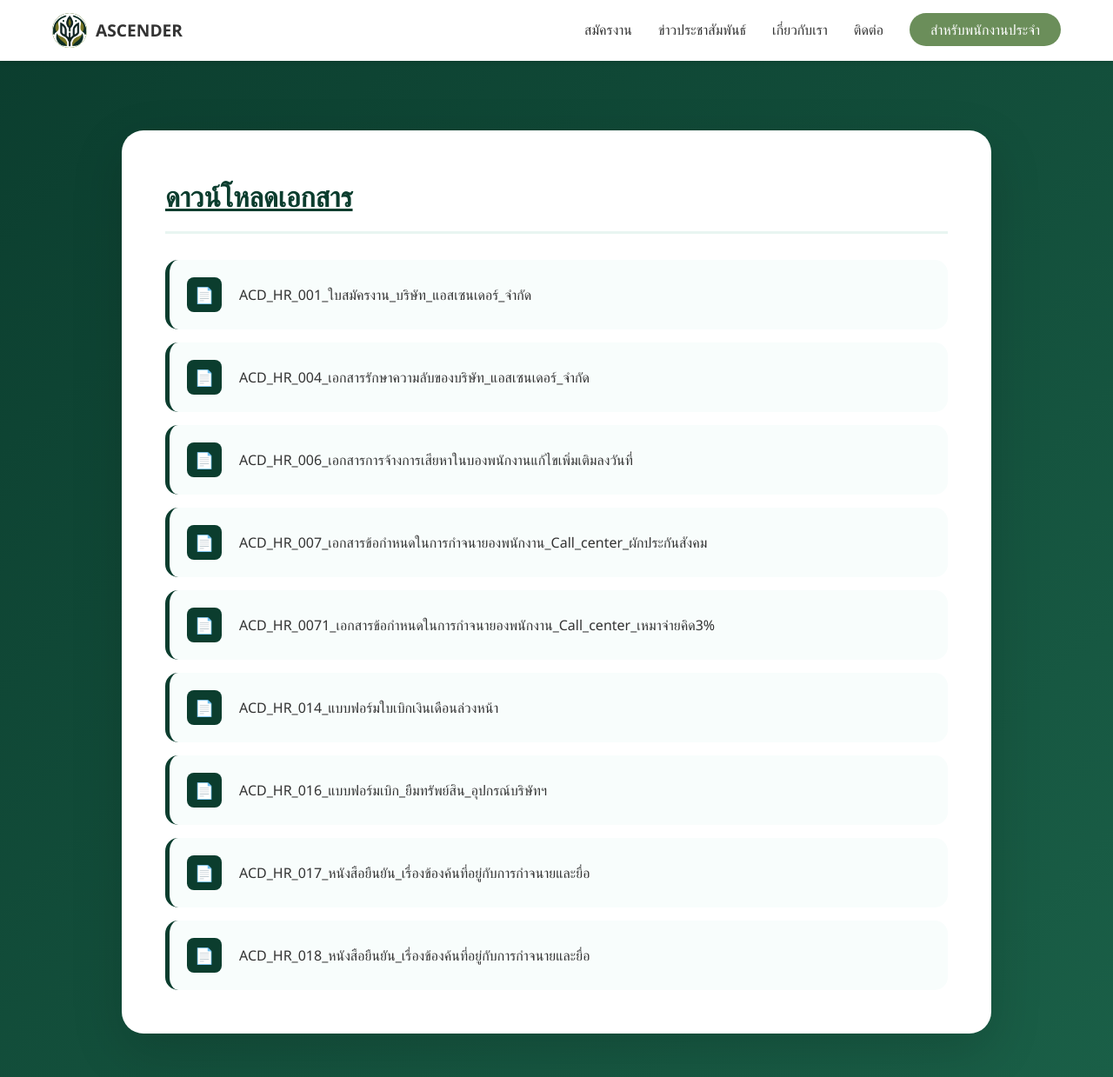
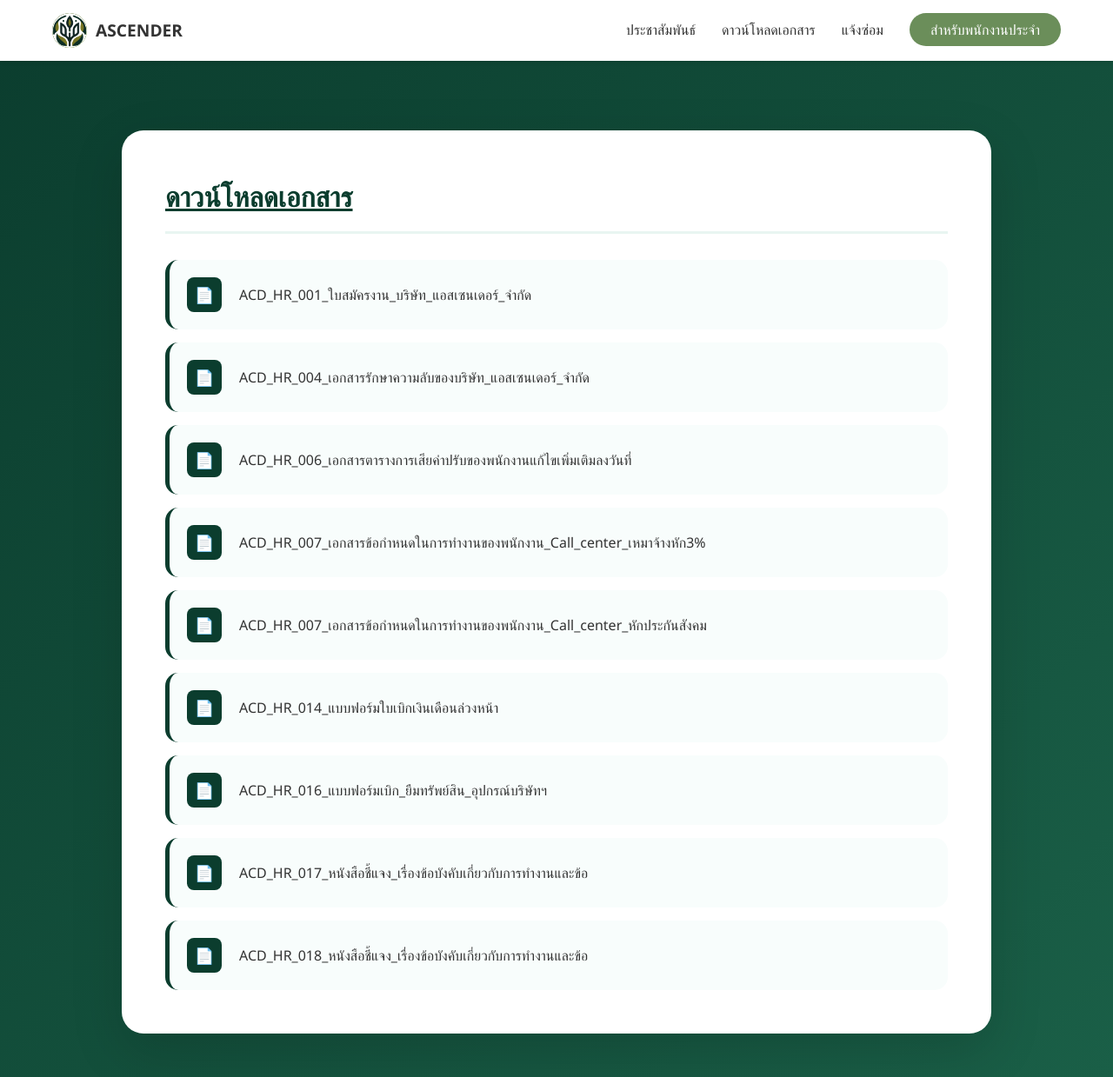
Before and after one commit to Tanachai511/Project_HR, a Django app: template myapp/templates/document.html in a window 1280 px wide. Shown: the whole page at 87% size. Run offline with Django 5.2, Linux system fonts and the light colour scheme; the template is opened without the code that fills it, so the values that code supplies are empty.

Commit message:
Update document.html

```diff
--- a/myapp/templates/document.html
+++ b/myapp/templates/document.html
@@ -119,12 +119,10 @@
       </div>
       <nav>
         <ul class="nav-menu">
-          <li><a href="#about">สมัครงาน</a></li>
-          <li><a href="#services">ข่าวประชาสัมพันธ์</a></li>
-          <li><a href="{% url 'aboutme' %}">เกี่ยวกับเรา</a></li>
-          <li><a href="#contact">ติดต่อ</a></li>
-          <li><a href="#apply" class="nav-btn">สำหรับพนักงานประจำ</a></li>
-        </ul>
+                    <li><a href="index.html">ประชาสัมพันธ์</a></li>
+          <li><a href="document.html">ดาวน์โหลดเอกสาร</a></li>
+          <li><a href="Jangsom.html">แจ้งซ่อม</a></li>
+          <li><a href=".html" class="nav-btn">สำหรับพนักงานประจำ</a></li>
       </nav>
     </div>
   </header>
@@ -133,57 +131,57 @@
     <h1 class="section-title">ดาวน์โหลดเอกสาร</h1>
 
     <div class="document-list">
-      <a href="ACD_HR_001_ใบสมัครงาน_บริษัท_แอสเซนเดอร์_จำกัด.pdf" class="document-item" target="_blank">
+      <a href="/files/ACD_HR_001_ใบสมัครงาน_บริษัท_แอสเซนเดอร์_จำกัด.doc" class="document-item" target="_blank">
         <div class="document-icon">📄</div>
         <div class="document-title">ACD_HR_001_ใบสมัครงาน_บริษัท_แอสเซนเดอร์_จำกัด</div>
         <div class="download-icon">⬇️</div>
       </a>
 
-      <a href="ACD_HR_004_เอกสารรักษาความลับของบริษัท_แอสเซนเดอร์_จำกัด.pdf" class="document-item" target="_blank">
+      <a href="/files/ACD_HR_004_เอกสารรักษาความลับของบริษัท_แอสเซนเดอร์_จำกัด.doc" class="document-item" target="_blank">
         <div class="document-icon">📄</div>
         <div class="document-title">ACD_HR_004_เอกสารรักษาความลับของบริษัท_แอสเซนเดอร์_จำกัด</div>
         <div class="download-icon">⬇️</div>
       </a>
 
-      <a href="ACD_HR_006_เอกสารการจ้างการเสียหาในบองพนักงานแก้ไขเพิ่มเติมลงวันที่.pdf" class="document-item" target="_blank">
+      <a href="/files/ACD_HR_006_เอกสารตารางการเสียค่าปรับของพนักงานแก้ไขเพิ่มเติมลงวันที่.doc" class="document-item" target="_blank">
         <div class="document-icon">📄</div>
-        <div class="document-title">ACD_HR_006_เอกสารการจ้างการเสียหาในบองพนักงานแก้ไขเพิ่มเติมลงวันที่</div>
+        <div class="document-title">ACD_HR_006_เอกสารตารางการเสียค่าปรับของพนักงานแก้ไขเพิ่มเติมลงวันที่</div>
         <div class="download-icon">⬇️</div>
       </a>
 
-      <a href="ACD_HR_007_เอกสารข้อกำหนดในการกำจนายองพนักงาน_Call_center_ผักประกันสังคม.pdf" class="document-item" target="_blank">
+      <a href="/files/ACD_HR_007_1_เอกสารข้อกำหนดในการทำงานของพนักงาน_Call_center_เหมาจ้างหัก3%.doc" class="document-item" target="_blank">
         <div class="document-icon">📄</div>
-        <div class="document-title">ACD_HR_007_เอกสารข้อกำหนดในการกำจนายองพนักงาน_Call_center_ผักประกันสังคม</div>
+        <div class="document-title">ACD_HR_007_เอกสารข้อกำหนดในการทำงานของพนักงาน_Call_center_เหมาจ้างหัก3%</div>
         <div class="download-icon">⬇️</div>
       </a>
 
-      <a href="ACD_HR_0071_เอกสารข้อกำหนดในการกำจนายองพนักงาน_Call_center_เหมาจ่ายคิด3%.pdf" class="document-item" target="_blank">
+      <a href="ACD_HR_007_เอกสารข้อกำหนดในการทำงานของพนักงาน_Call_center_หักประกันสังคม.doc" class="document-item" target="_blank">
         <div class="document-icon">📄</div>
-        <div class="document-title">ACD_HR_0071_เอกสารข้อกำหนดในการกำจนายองพนักงาน_Call_center_เหมาจ่ายคิด3%</div>
+        <div class="document-title">ACD_HR_007_เอกสารข้อกำหนดในการทำงานของพนักงาน_Call_center_หักประกันสังคม</div>
         <div class="download-icon">⬇️</div>
       </a>
 
-      <a href="ACD_HR_014_แบบฟอร์มใบเบิกเงินเดือนล่วงหน้า.pdf" class="document-item" target="_blank">
+      <a href="ACD_HR_014_แบบฟอร์มใบเบิกเงินเดือนล่วงหน้า.docx" class="document-item" target="_blank">
         <div class="document-icon">📄</div>
         <div class="document-title">ACD_HR_014_แบบฟอร์มใบเบิกเงินเดือนล่วงหน้า</div>
         <div class="download-icon">⬇️</div>
       </a>
 
-      <a href="ACD_HR_016_แบบฟอร์มเบิก_ยืมทรัพย์สิน_อุปกรณ์บริษัทฯ.pdf" class="document-item" target="_blank">
+      <a href="ACD_HR_016_แบบฟอร์มเบิก_ยืมทรัพย์สิน_อุปกรณ์บริษัทฯ.docx" class="document-item" target="_blank">
         <div class="document-icon">📄</div>
         <div class="document-title">ACD_HR_016_แบบฟอร์มเบิก_ยืมทรัพย์สิน_อุปกรณ์บริษัทฯ</div>
         <div class="download-icon">⬇️</div>
       </a>
 
-      <a href="ACD_HR_017_หนังสือยืนยัน_เรื่องข้องค้นที่อยู่กับการกำจนายและยื่อ.pdf" class="document-item" target="_blank">
+      <a href="ACD_HR_017_หนังสือชี้แจง_เรื่องข้อบังคับเกี่ยวกับการทำงานและข้อ.docx" class="document-item" target="_blank">
         <div class="document-icon">📄</div>
-        <div class="document-title">ACD_HR_017_หนังสือยืนยัน_เรื่องข้องค้นที่อยู่กับการกำจนายและยื่อ</div>
+        <div class="document-title">ACD_HR_017_หนังสือชี้แจง_เรื่องข้อบังคับเกี่ยวกับการทำงานและข้อ</div>
         <div class="download-icon">⬇️</div>
       </a>
 
-      <a href="ACD_HR_018_หนังสือยืนยัน_เรื่องข้องค้นที่อยู่กับการกำจนายและยื่อ.pdf" class="document-item" target="_blank">
+      <a href="ACD_HR_018_หนังสือชี้แจง_เรื่องข้อบังคับเกี่ยวกับการทำงานและข้อ.docx" class="document-item" target="_blank">
         <div class="document-icon">📄</div>
-        <div class="document-title">ACD_HR_018_หนังสือยืนยัน_เรื่องข้องค้นที่อยู่กับการกำจนายและยื่อ</div>
+        <div class="document-title">ACD_HR_018_หนังสือชี้แจง_เรื่องข้อบังคับเกี่ยวกับการทำงานและข้อ</div>
         <div class="download-icon">⬇️</div>
       </a>
     </div>
```
